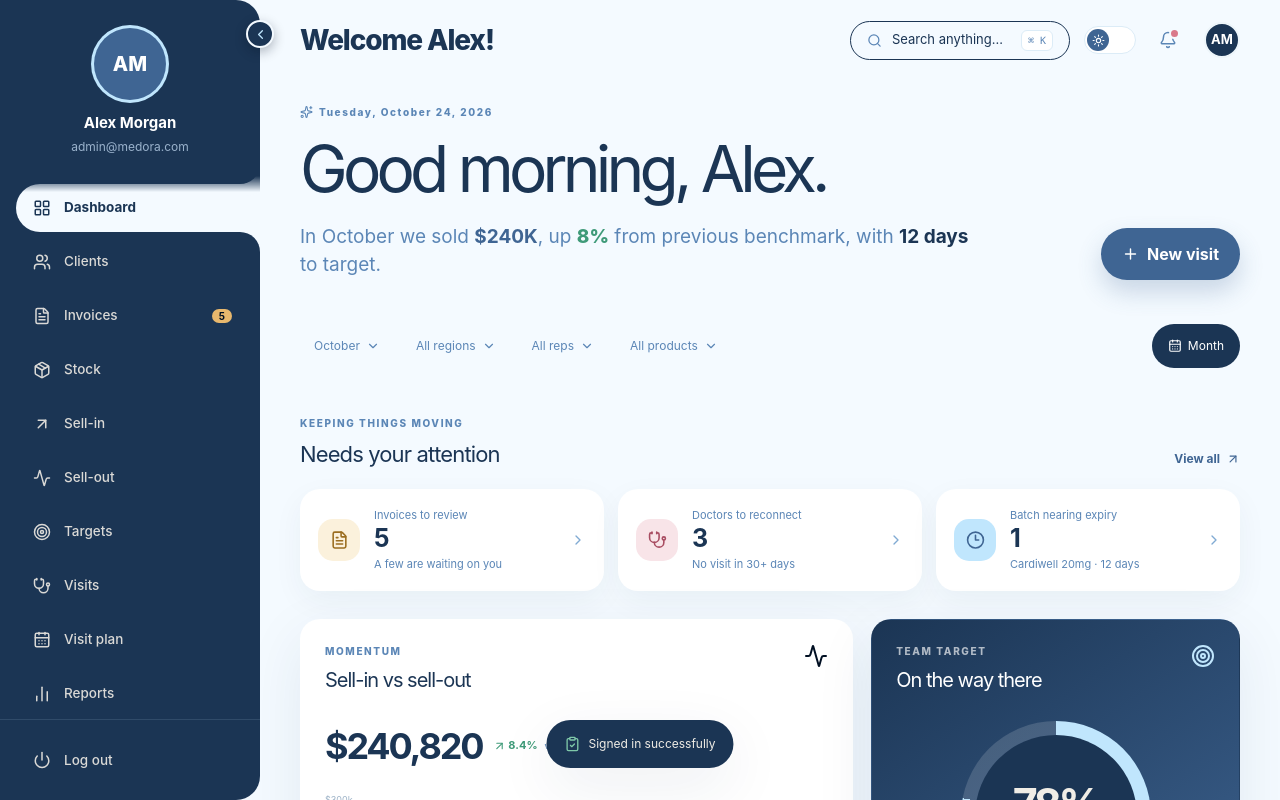
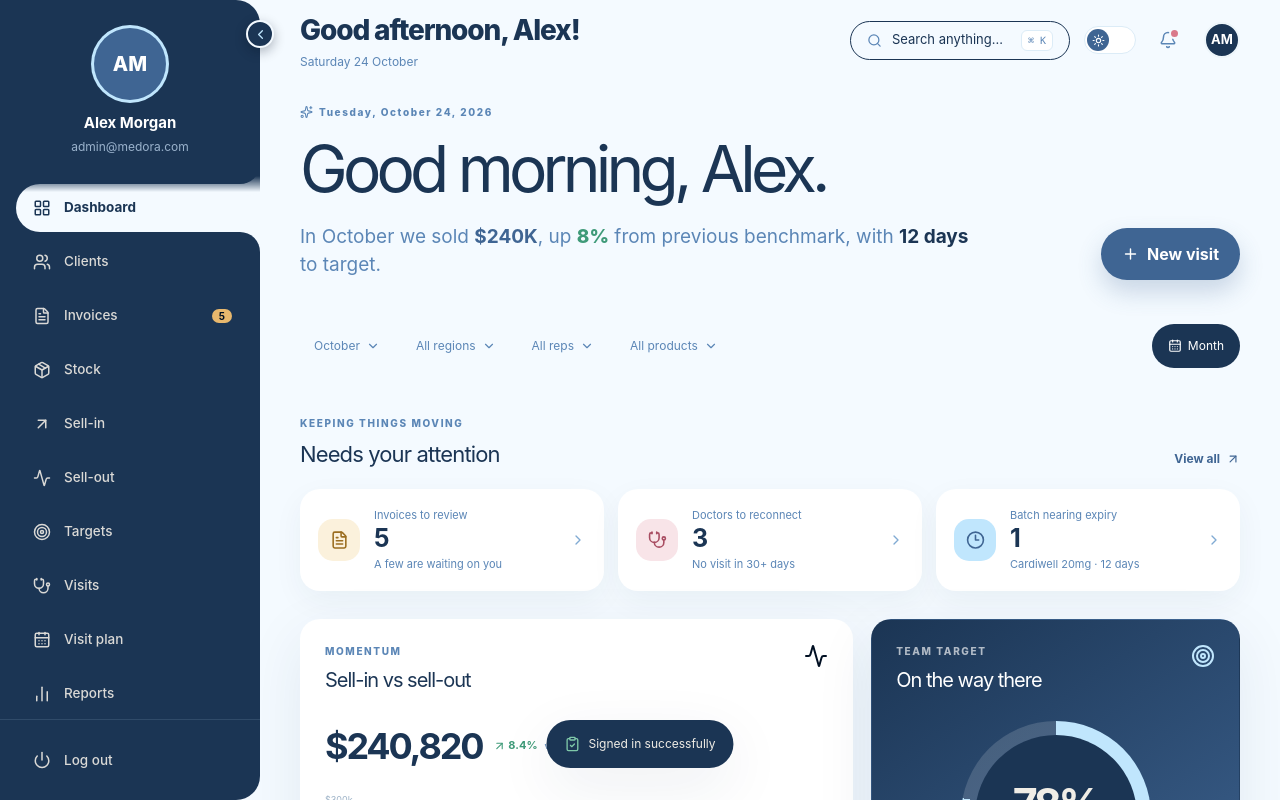
Before and after one commit to MarinaTarek/Graduation_project, a Next.js app: page / in a window 1280 px wide. Both pictures are taken after a click on the button "Sign in". Shown: the top 800 px of the page. Built offline with nearby package versions, Linux system fonts and the light colour scheme.

Commit message:
feat: time-based greeting

```diff
--- /dev/null
+++ b/src/lib/useGreeting.ts
@@ -0,0 +1,40 @@
+'use client'
+
+import { useState, useEffect } from 'react'
+
+function getGreeting(hour: number): string {
+  if (hour >= 5 && hour < 12) return 'Good morning'
+  if (hour >= 12 && hour < 17) return 'Good afternoon'
+  if (hour >= 17 && hour < 21) return 'Good evening'
+  return 'Working late'
+}
+
+function getDateLabel(now: Date): string {
+  return now.toLocaleDateString('en-GB', {
+    weekday: 'long',
+    day: 'numeric',
+    month: 'long',
+  }) // e.g. "Saturday, 24 October"
+}
+
+export interface GreetingResult {
+  greeting: string // e.g. "Good evening"
+  dateLabel: string // e.g. "Saturday, 24 October"
+}
+
+export function useGreeting(): GreetingResult {
+  // Start with a neutral value to avoid Next.js hydration mismatch
+  const [result, setResult] = useState<GreetingResult>({ greeting: 'Hello', dateLabel: '' })
+
+  useEffect(() => {
+    const update = () => {
+      const now = new Date()
+      setResult({ greeting: getGreeting(now.getHours()), dateLabel: getDateLabel(now) })
+    }
+    update()
+    const id = setInterval(update, 60_000)
+    return () => clearInterval(id)
+  }, [])
+
+  return result
+}
--- a/src/ui/layout/Header.tsx
+++ b/src/ui/layout/Header.tsx
@@ -1,6 +1,7 @@
 'use client'
 
 import { Bell, Moon, Search, Sun, UserCheck, Shield } from 'lucide-react'
+import { useGreeting } from '@/lib/useGreeting'
 
 export interface HeaderProps {
   onOpenSearch: () => void
@@ -20,17 +21,24 @@ export function Header({
   onToggleDark,
   dark,
   role = 'admin',
-  greetingName = 'User',
+  greetingName = '',
   userInitials,
   onOpenProfile,
 }: HeaderProps) {
   const displayInitials = userInitials || (greetingName ? greetingName.slice(0, 2).toUpperCase() : 'U')
+  const { greeting, dateLabel } = useGreeting()
+  const headingText = greetingName ? `${greeting}, ${greetingName}!` : `${greeting}!`
 
   return (
     <header className="page-header">
       {/* Left: Greeting */}
       <div className="header-left">
-        <h1 className="header-greeting">Welcome {greetingName}!</h1>
+        <h1 className="header-greeting">{headingText}</h1>
+        {dateLabel && (
+          <p style={{ margin: 0, fontSize: '12px', color: 'var(--muted-text)', fontWeight: 400, marginTop: '2px' }}>
+            {dateLabel}
+          </p>
+        )}
       </div>
 
       {/* Right: Controls */}
```
Also changed, not shown: 1 other file (tests, documents, lock files or other folders).
